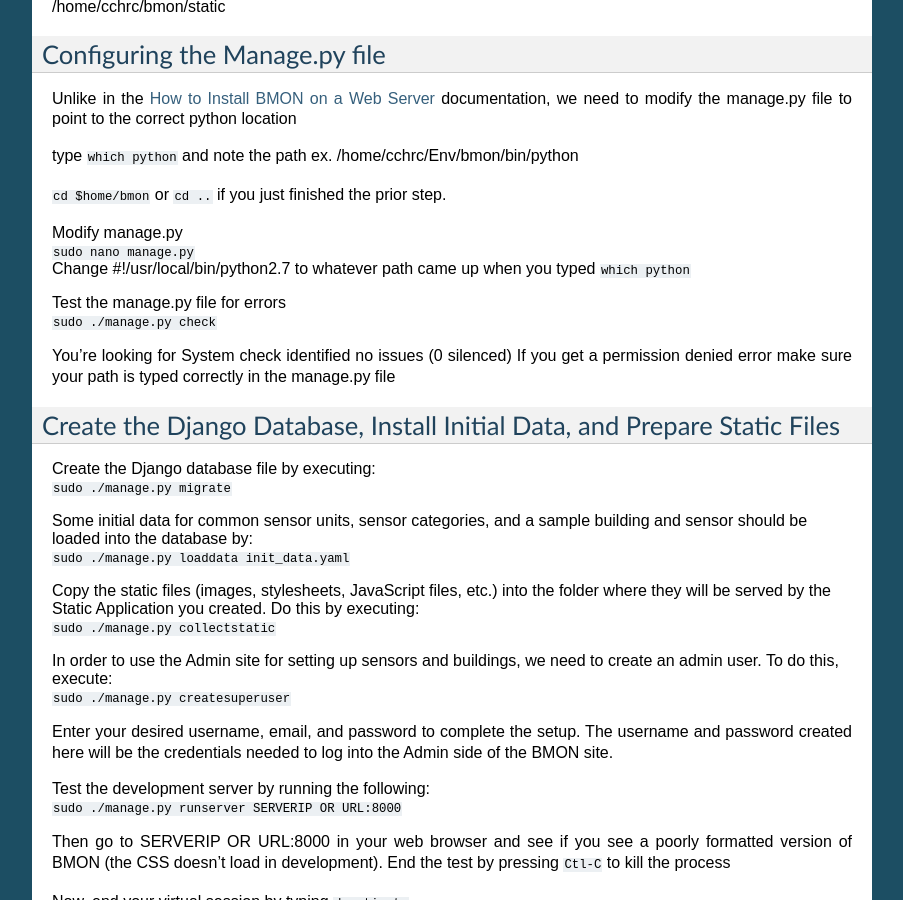
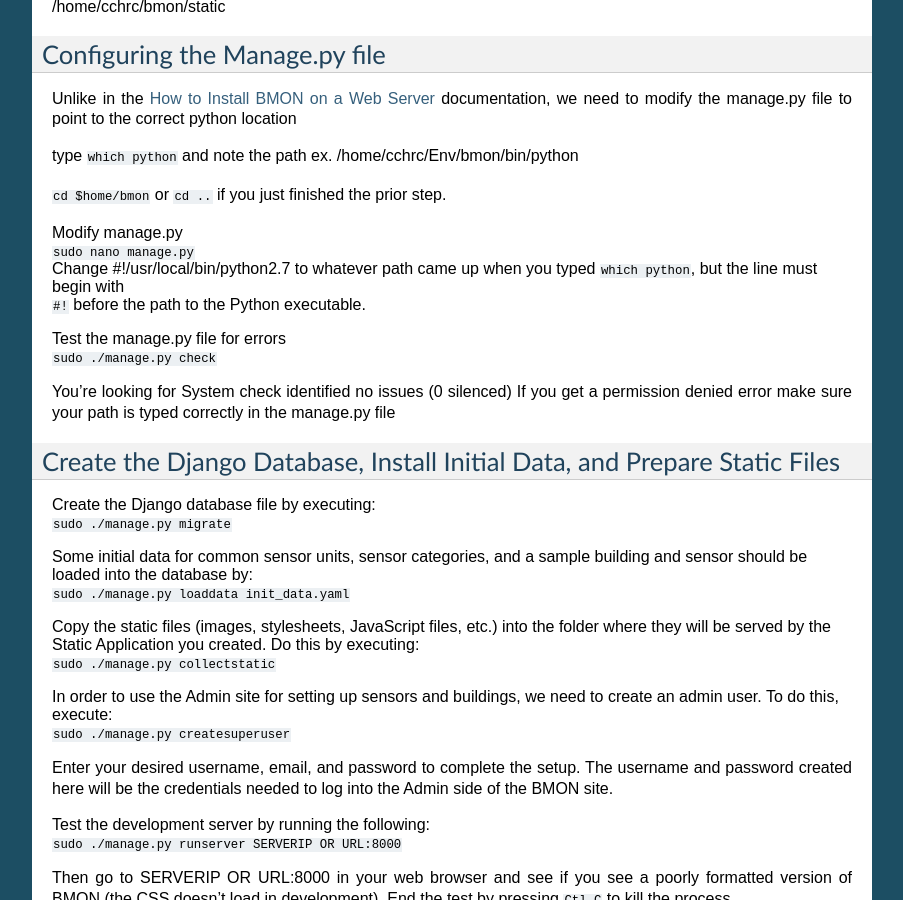
Before and after one commit to alanmitchell/bmon, a Sphinx documentation site: the page built from docs/source/how-to-install-BMON-locally.rst, in a window 1280 px wide and 900 px high, scrolled down 3262 px. Shown: the whole window, without its empty margins (198-1101 px from the left). Built offline with Sphinx 7.4.7, drawn with Linux system fonts in a browser that asks for light colours.

Commit message:
Update how-to-install-BMON-locally.rst

```diff
--- a/docs/source/how-to-install-BMON-locally.rst
+++ b/docs/source/how-to-install-BMON-locally.rst
@@ -160,7 +160,8 @@
 
 | Modify manage.py
 | ``sudo nano manage.py``
-| Change #!/usr/local/bin/python2.7 to whatever path came up when you typed ``which python``
+| Change #!/usr/local/bin/python2.7 to whatever path came up when you typed ``which python``, but the line must begin with
+| ``#!`` before the path to the Python executable.
 
 | Test the manage.py file for errors
 | ``sudo ./manage.py check``
```
